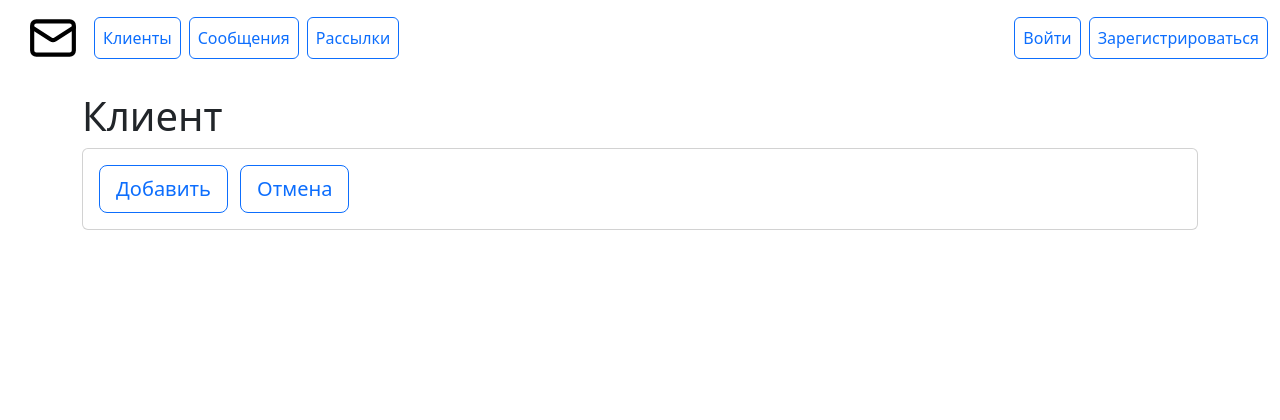
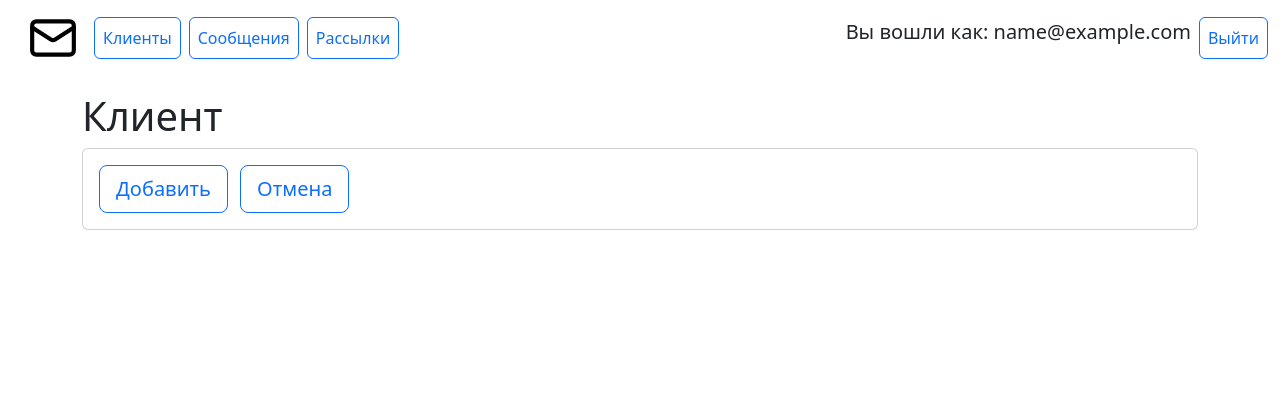
Before and after one commit to tray-46/coursework04_django, a Django app: page /clients/new/ in a window 1280 px wide. Shown: the top 420 px of the page. Run offline with Django 5.2, Linux system fonts and the light colour scheme; the visitor is signed in with stand-in values (Sample User, id 1); parts of the project's set-up code (start-up, migrations or seed data) failed here and were passed over; some libraries are stand-ins or nearby versions.

Commit message:
inc_menu.html: link fixes and buttons visibility for authenticated users only

```diff
--- a/newsletter/mail_service/templates/mail_service/includes/inc_menu.html
+++ b/newsletter/mail_service/templates/mail_service/includes/inc_menu.html
@@ -10,17 +10,22 @@
         </a>
         <div class="collapse navbar-collapse">
             <div class="navbar-nav me-auto">
-                <a class="p-2 btn btn-outline-primary" href="{% url 'mail_service:client_list' %}">Клиенты</a>
-                <a class="p-2 btn btn-outline-primary mx-2" href="{% url 'mail_service:message_list' %}">Сообщения</a>
-                <a class="p-2 btn btn-outline-primary" href="{% url 'mail_service:mailinglist_list' %}">Рассылки</a>
+                {% if user.is_authenticated %}
+                <a class="btn btn-outline-primary p-2" href="{% url 'mail_service:client_list' %}">Клиенты</a>
+                <a class="btn btn-outline-primary p-2 mx-2" href="{% url 'mail_service:message_list' %}">Сообщения</a>
+                <a class="btn btn-outline-primary p-2" href="{% url 'mail_service:mailinglist_list' %}">Рассылки</a>
+                {% endif %}
             </div>
             <div class="navbar-nav">
-                {% if user.is_uthenticated %}
-                <p>{{ user }}</p>
-                <a class="p-2 btn btn-outline-primary" href="#">Выйти</a>
+                {% if user.is_authenticated %}
+                <span class="fs-5 me-2">Вы вошли как: {{ user }}</span>
+                <form method="POST" action="{% url 'users:logout' %}">
+                    {% csrf_token %}
+                    <button class="btn btn-outline-primary p-2 " type="submit">Выйти</button>
+                </form>
                 {% else %}
-                <a class="p-2 btn btn-outline-primary" href="#">Войти</a>
-                <a class="p-2 btn btn-outline-primary ms-2" href="#">Зарегистрироваться</a>
+                <a class="btn btn-outline-primary p-2" href="{% url 'users:login' %}">Войти</a>
+                <a class="btn btn-outline-primary p-2 ms-2" href="{% url 'users:register' %}">Зарегистрироваться</a>
                 {% endif %}
             </div>
         </div>
```
